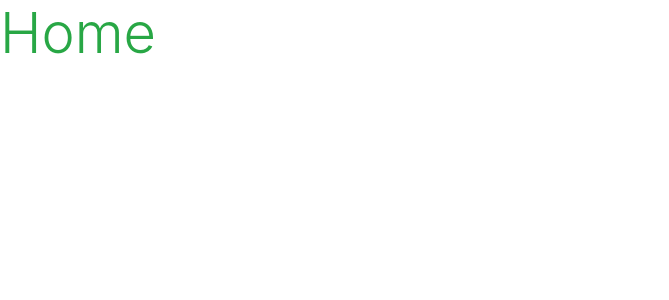
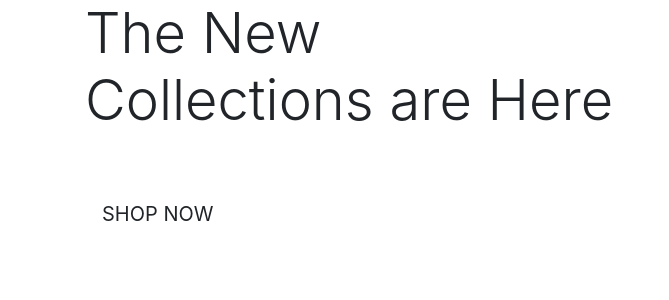
Before and after one commit to DiarmuidSheeran/decked-out-pp-5, a Django app: page / in a window 1280 px wide. Shown: the top 300 px of the page, without its empty margins (0-669 px from the left). Run offline with Django 3.2, Linux system fonts and the light colour scheme.

Commit message:
Added homepage content

```diff
--- a/home/templates/home/index.html
+++ b/home/templates/home/index.html
@@ -1,6 +1,31 @@
 {% extends "base.html" %}
 {% load static %}
 
+{% block page_header %}
+    <div class="container header-container">
+        <div class="row">
+            <div class="col">
+
+            </div>
+        </div>
+    </div>
+
+{% endblock %}
 {% block content %}
-<h1 class="display-4 text-success">Home</h1>
+    <div class="container h-100">
+        <div class="row h-100">
+            <div class="col-7 col-md-6 my-auto">
+                <h1 class="display-4 logo-font text-black">
+                    The New Collections are Here
+                </h1>
+                <div class="my-5">
+                    <h4>
+                        <a href="#" class="shop-now-button btn btn-lg rounded-0 text-uppercase py-3">
+                            Shop Now
+                        </a>
+                    </h4>
+                </div>
+            </div>
+        </div>
+    </div>
 {% endblock %}
```
